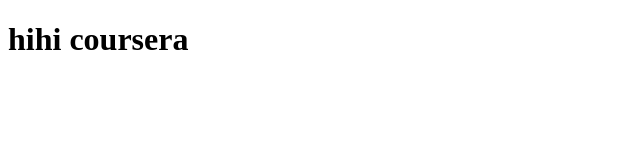
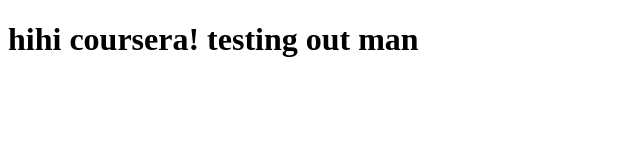
Before and after one commit to momofosho/coursera-test, a plain HTML site: page site/index.html in a window 1280 px wide. Shown: the whole page, without its empty margins (0-640 px from the left). Drawn offline with Linux system fonts and the light colour scheme.

Commit message:
Small addition

```diff
--- a/site/index.html
+++ b/site/index.html
@@ -4,6 +4,6 @@
 	<title>Hello again coursersa</title>
 </head>
 <body>
-<h1>hihi coursera</h1>
+<h1>hihi coursera! testing out man</h1>
 </body>
 </html>
```
